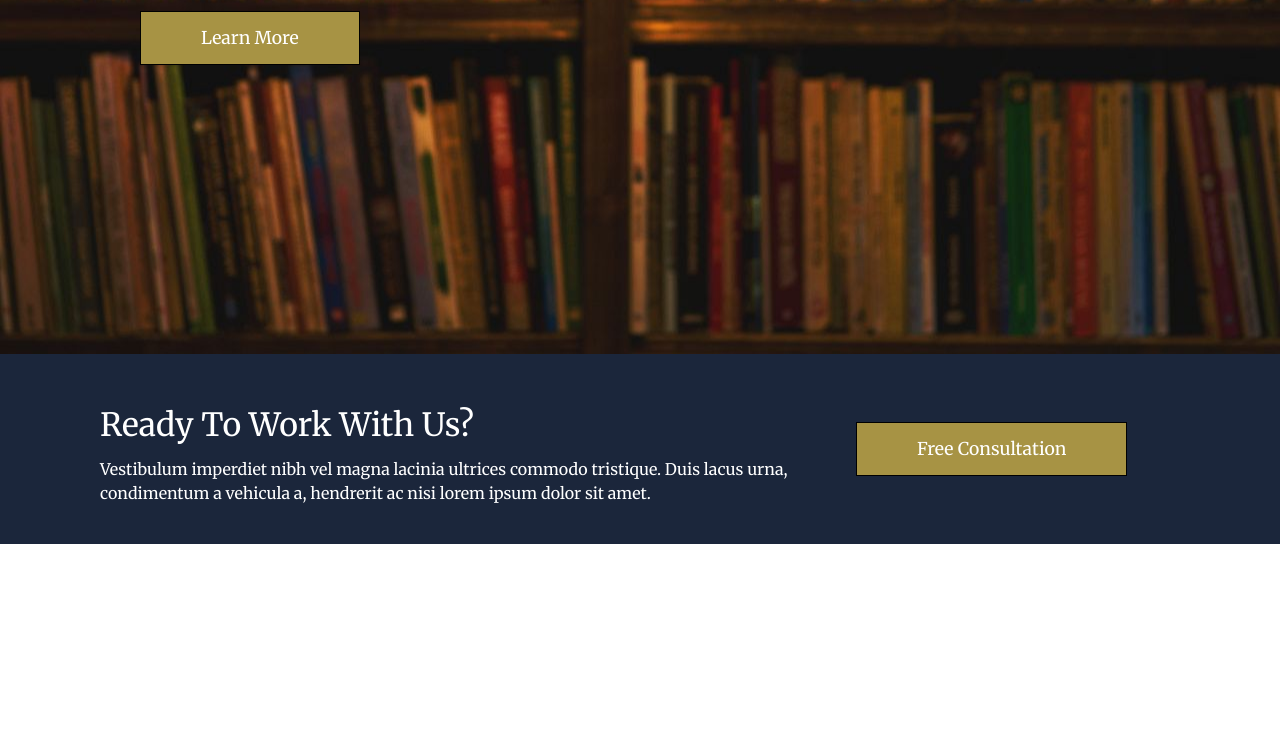
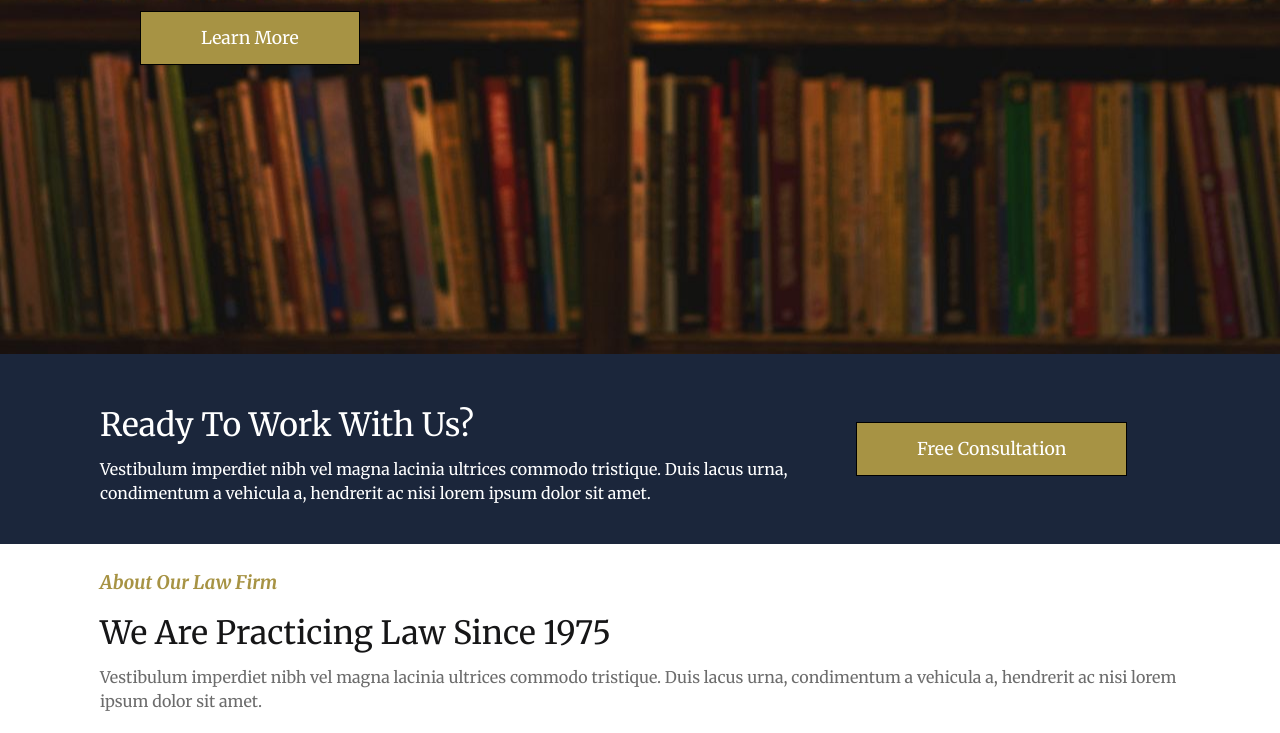
Before and after one commit to droidhazard/law-firm-website, a plain HTML site: page index.html in a window 1280 px wide. Shown: the part 446-1179 px from the top of the page. Before the commit the page ends 990 px from the top, so only its background shows below. Drawn offline with Linux system fonts and the light colour scheme.

Commit message:
add third section

```diff
--- a/assets/css/styles.css
+++ b/assets/css/styles.css
@@ -61,6 +61,20 @@ h1 {
 .text-white {
   color: #fff;
 }
+.text-dark {
+  color: #161617;
+}
+.text-grey {
+  color: #6c6c6c;
+}
+
+.text-accent {
+  color: var(--accent-main);
+}
+
+.text-italic {
+  font-style: italic;
+}
 
 .text-thin {
   font-weight: 300;
@@ -108,6 +122,18 @@ h1 {
   width: 30%;
 }
 
+/* THIRD SECTION */
+.third-section {
+  padding: 20px 0;
+  line-height: 2;
+}
+.third-section-wrapper {
+  margin: 0 100px;
+  flex-direction: row;
+  justify-content: center;
+  align-items: center;
+}
+
 
 
 
--- a/index.html
+++ b/index.html
@@ -19,22 +19,35 @@
   <div class="hero-section">
     <h2>Welcome to Law Firm</h2>
     <h1>Get Your Legal Work Done Here</h1>
-    <p class="text">Lorem ipsum dolor vestibulum imperdiet nibh vel magna lacinia ultrices amet commodo tristique. Lorem ipsum dolor
+    <p class="text">Lorem ipsum dolor vestibulum imperdiet nibh vel magna lacinia ultrices amet commodo tristique. Lorem
+      ipsum dolor
       vestibulum imperdiet tristique.</p>
     <button class="button bg-accent">Learn More</button>
-  </div>
+  </div> <!-- ./hero-section -->
   <div class="cta-section">
     <div class="cta-section-wrapper">
       <div class="col">
         <h2 class="text-white text-thin">Ready To Work With Us?</h2>
-        <p class="text">Vestibulum imperdiet nibh vel magna lacinia ultrices commodo tristique. Duis lacus urna, condimentum a
+        <p class="text">Vestibulum imperdiet nibh vel magna lacinia ultrices commodo tristique. Duis lacus urna,
+          condimentum a
           vehicula a, hendrerit ac nisi lorem ipsum dolor sit amet.</p>
       </div>
       <div class="col">
         <button class="button bg-accent">Free Consultation</button>
       </div>
     </div>
-  </div>
+  </div> <!-- ./cta-section -->
+  <div class="third-section">
+    <div class="third-section-wrapper">
+      <div class="col">
+        <h3 class="text-accent text-italic">About Our Law Firm</h3>
+        <h2 class="text-dark text-thin">We Are Practicing Law Since 1975</h2>
+        <p class="text text-grey">Vestibulum imperdiet nibh vel magna lacinia ultrices commodo tristique. Duis lacus
+          urna, condimentum a vehicula a, hendrerit ac nisi lorem ipsum dolor sit amet.</p>
+      </div>
+      <div class="col"></div>
+    </div>
+  </div> <!-- ./third-section -->
 
   <!-- Custom Javascript -->
   <script src="./assets/js/main.js"></script>
```
